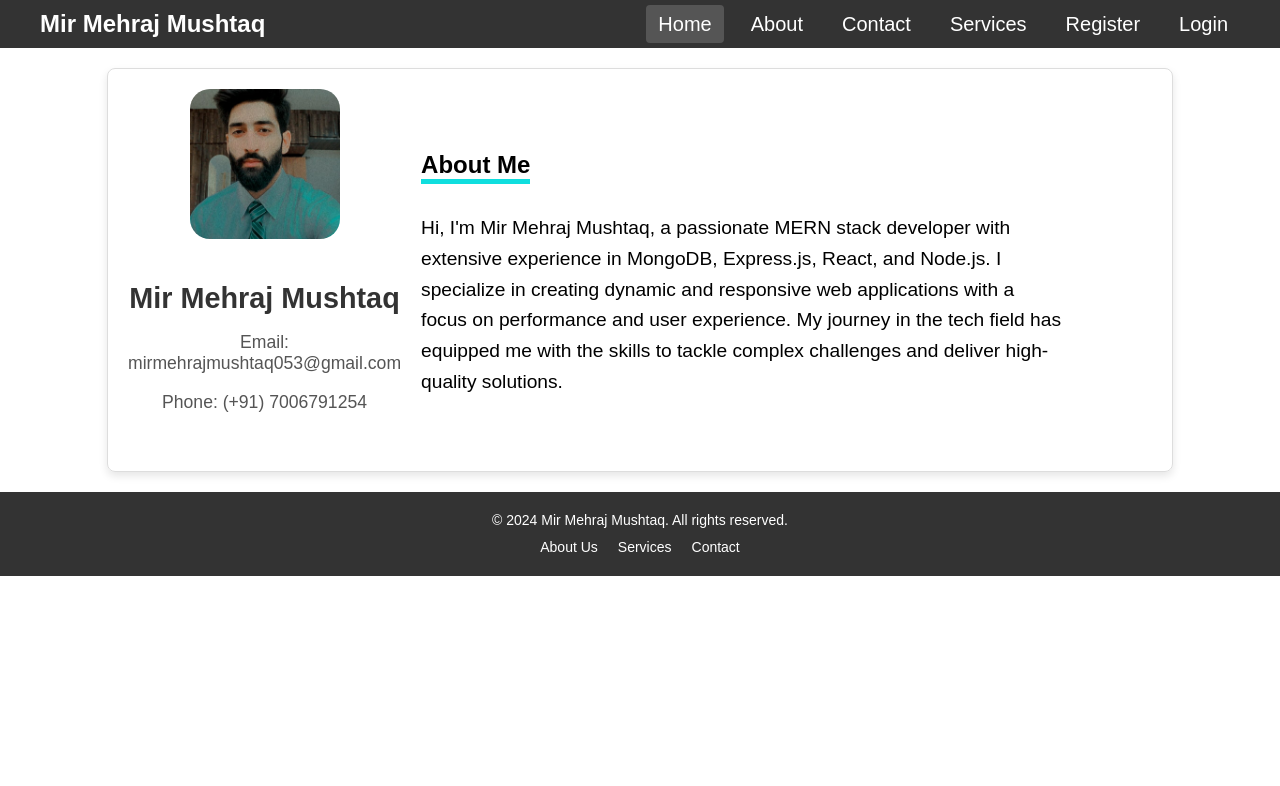
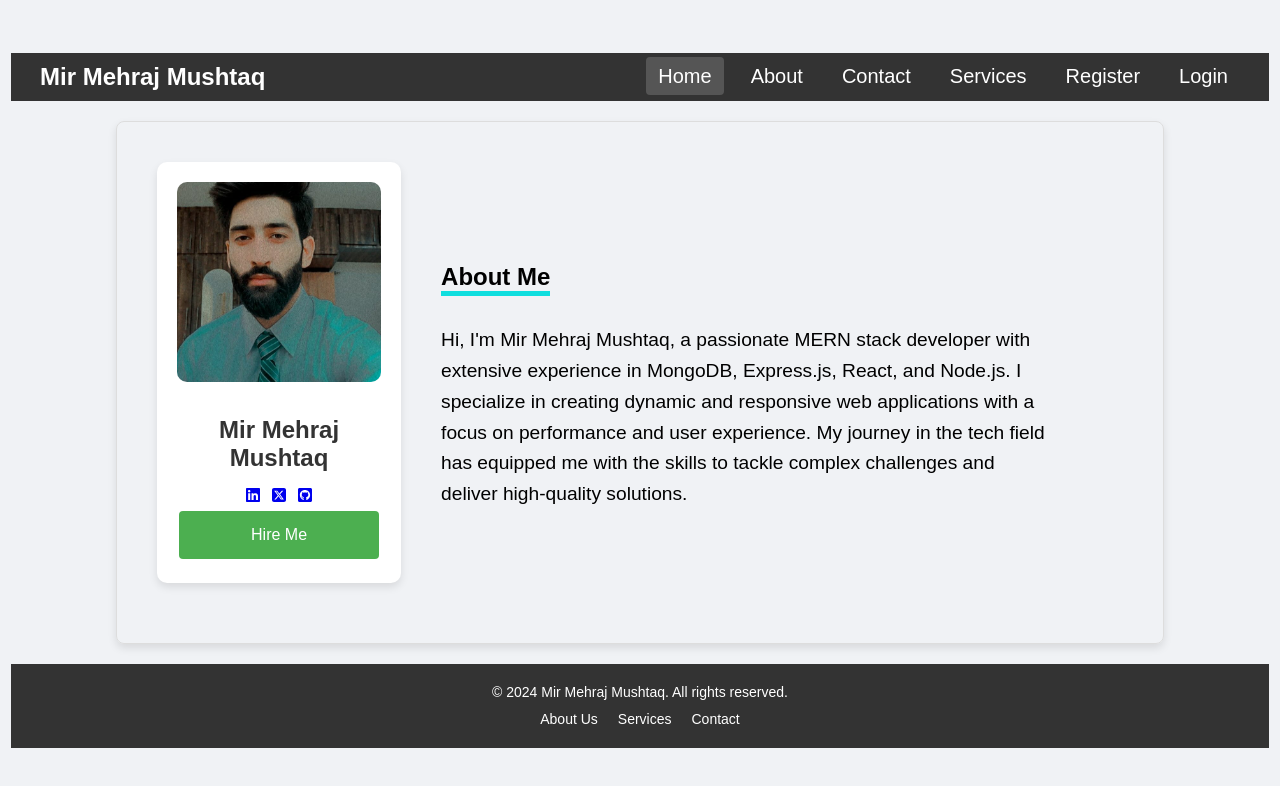
Before and after one commit to ersahii/Mern-stack-project, a React (Vite) app in the folder client/: page / in a window 1280 px wide. Shown: the top 786 px of the page. Built offline with nearby package versions, Linux system fonts and the light colour scheme.

Commit message:
updated UI

```diff
--- /dev/null
+++ b/client/src/components/HireMeButton.jsx
@@ -0,0 +1,12 @@
+// src/components/HireMeButton.js
+import './hireMeButton.css'; // Import your CSS for styling
+import { NavLink } from 'react-router-dom';
+const HireMeButton = () => {
+  return (
+    <button className="hire-me-button">
+      Hire Me
+    </button>
+  );
+};
+
+export default HireMeButton;
--- /dev/null
+++ b/client/src/components/ProfileCard.jsx
@@ -0,0 +1,27 @@
+import { NavLink } from "react-router-dom";
+import "./profileCard.css";
+import { FaLinkedin } from "react-icons/fa6";
+import { FaSquareXTwitter } from "react-icons/fa6";
+import { FaGithubSquare } from "react-icons/fa";
+import HireMeButton from "./HireMeButton";
+const ProfileCard = () => {
+    return (<>
+        <div class="profile-card">
+            <img src="./images/mehraj.jpg" alt="Profile Photo" class="profile-photo"></img>
+                <h2 class="profile-name">Mir Mehraj Mushtaq</h2>
+                <div class="social-links">
+                    <NavLink href="#" target="_blank" class="social-link" aria-label="LinkedIn">
+                    <FaLinkedin />
+                    </NavLink>
+                    <NavLink href="#" target="_blank" class="social-link" aria-label="Twitter">
+                    <FaSquareXTwitter />
+                    </NavLink>
+                    <NavLink href="#" target="_blank" class="social-link" aria-label="GitHub">
+                    <FaGithubSquare />
+                    </NavLink>
+                </div>
+                    <HireMeButton/>
+        </div>
+    </>)
+}
+export default ProfileCard;
--- /dev/null
+++ b/client/src/components/hireMeButton.css
@@ -0,0 +1,20 @@
+/* src/components/HireMeButton.css */
+
+.hire-me-button {
+    background-color: #4CAF50; /* Green */
+    border: none;
+    color: white;
+    padding: 15px 32px;
+    text-align: center;
+    text-decoration: none;
+    display: inline-block;
+    font-size: 16px;
+    margin: 4px 2px;
+    cursor: pointer;
+    border-radius: 4px;
+    transition: background-color 0.3s ease;
+  }
+
+  .hire-me-button:hover {
+    background-color: #45a049;
+  }
--- /dev/null
+++ b/client/src/components/profileCard.css
@@ -0,0 +1,54 @@
+body {
+    display: flex;
+    justify-content: center;
+    align-items: center;
+    min-height: 100vh;
+    background-color: #f0f2f5;
+    margin: 0;
+    font-family: Arial, sans-serif;
+}
+
+.profile-card {
+    background: #fff;
+    border-radius: 10px;
+    box-shadow: 0 4px 8px rgba(0, 0, 0, 0.1);
+    max-width: 300px;
+    text-align: center;
+    overflow: hidden;
+    margin: 20px;
+    padding: 20px;
+}
+
+.profile-photo {
+    width: 100%;
+    height: 200px;
+    object-fit: cover;
+    border-radius: 10px;
+}
+
+.profile-name {
+    margin: 15px 0;
+    font-size: 1.5em;
+    color: #333;
+}
+
+.social-links {
+    display: flex;
+    justify-content: center;
+    gap: 10px;
+}
+
+.social-link {
+    display: flex;
+    align-items: center;
+    transition: opacity 0.3s;
+}
+
+.social-link:hover {
+    opacity: 0.7;
+}
+
+.social-icon {
+    width: 24px;
+    height: 24px;
+}
--- a/client/src/pages/About.jsx
+++ b/client/src/pages/About.jsx
@@ -2,15 +2,14 @@
 
 import React from 'react';
 import "../styles/AboutSection.css"
+import HireMeButton from '../components/HireMeButton';
+import ProfileCard from '../components/ProfileCard';
 
 const About = () => {
   return (
     <div className="profile-container">
       <div className="personal-details">
-        <img src="images/mehraj.jpg" alt="Profile" className="profile-photo" />
-        <h2 className="profile-name">Mir Mehraj Mushtaq</h2>
-        <p className="profile-email">Email: mirmehrajmushtaq053@gmail.com</p>
-        <p className="profile-phone">Phone: (+91) 7006791254</p>
+      <ProfileCard/>
       </div>
 
       <div className="about-me">
--- a/client/src/pages/Home.jsx
+++ b/client/src/pages/Home.jsx
@@ -1,7 +1,6 @@
 import React from 'react';
 import "../styles/HomePage.css";
 import About from './About';
-
 const Home = () => {
     return (
         <>
```
